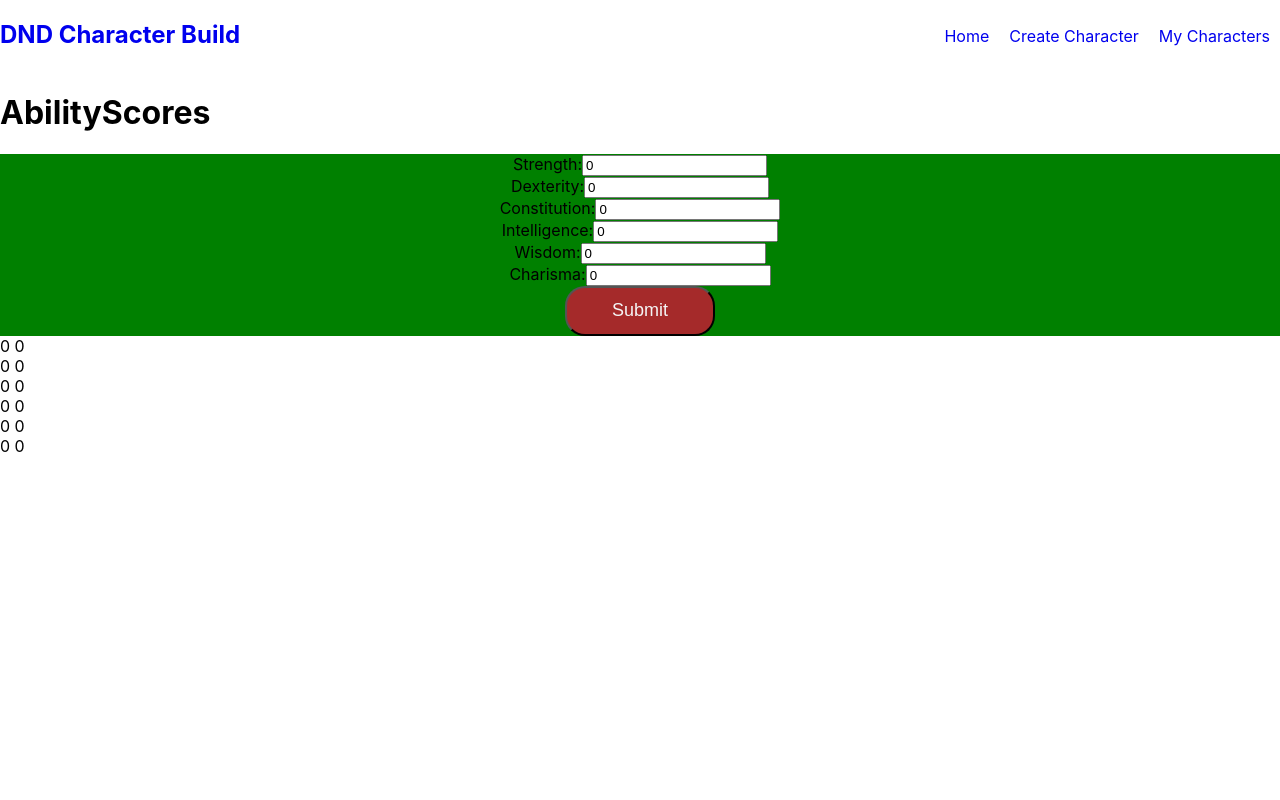
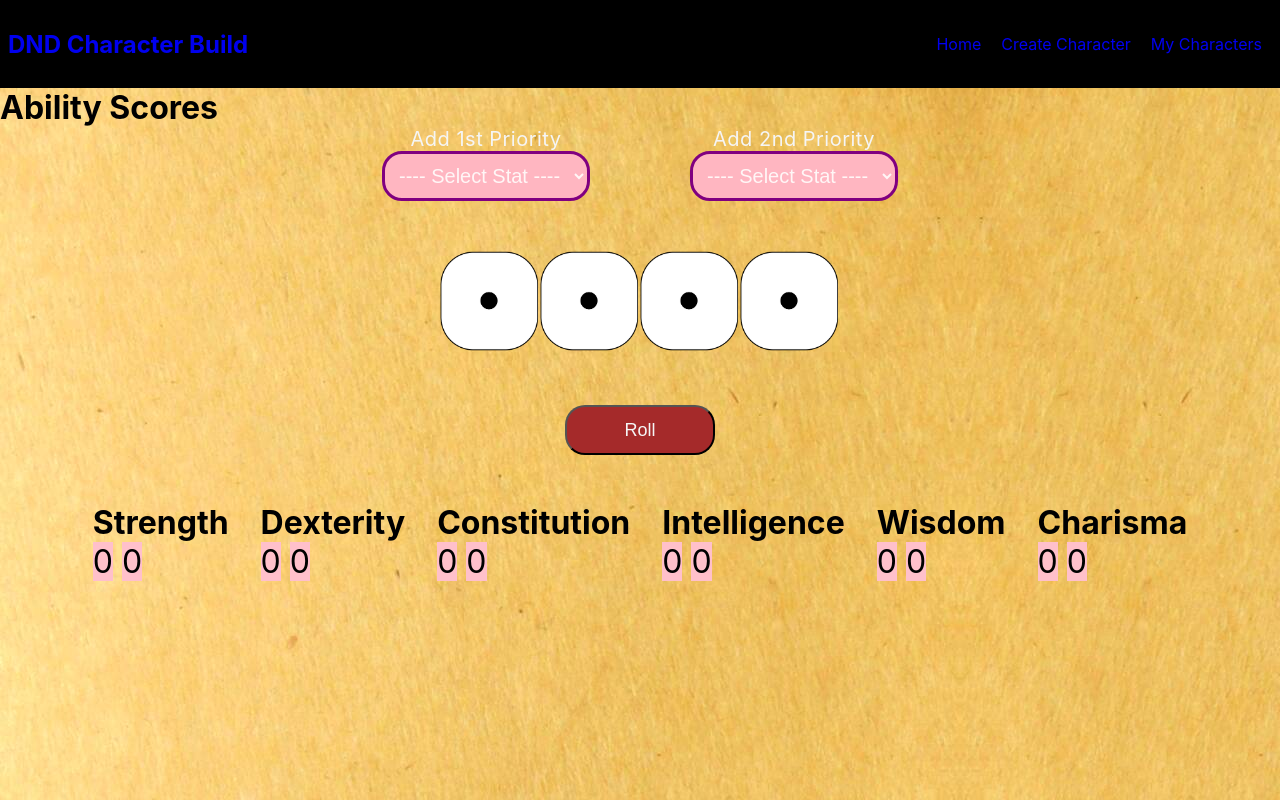
Before and after one commit to Ani-Utkin/DND-character-building, a React (Create React App) app in the folder dnd-character-react/: page /Create in a window 1280 px wide. Built offline with nearby package versions, Linux system fonts and the light colour scheme; the HTML template or start-up script is replaced by a standard one.

Commit message:
Added css styles to the home page and ability score form

```diff
--- a/dnd-character-react/src/App.css
+++ b/dnd-character-react/src/App.css
@@ -10,11 +10,22 @@ html {
 body{
   padding: 0;
   margin: 0;
+  background-image: url(images/background.jpg);
+  background-color: #cccccc;
+}
+
+h1, h2, h3, h4, p {
+  padding: 0;
+  margin: 0;
 }
 
 nav{
   display: flex;
   justify-content: space-between;
+  background-color: black;
+  align-items: center;
+  color: white;
+  padding: 0.5rem;
 }
 
 nav > ul{
@@ -31,7 +42,12 @@ a {
 }
 
 a:visited{
-  color: black;
+  color: white;
+}
+
+a:hover{
+  color: red;
+  /*text-decoration: underline red;*/
 }
 
 li{
--- a/dnd-character-react/src/App.js
+++ b/dnd-character-react/src/App.js
@@ -3,7 +3,6 @@ import { BrowserRouter, Routes, Route } from "react-router-dom";
 import CharacterList from './pages/CharacterList/CharacterList';
 import Home from './pages/Home';
 import Layout from './pages/Layout';
-import AbilityScores from './pages/CreateCharacter/AbilityScores';
 import ScoresForm from './pages/CreateCharacter/ScoresForm';
 
 function App() {
@@ -14,8 +13,8 @@ function App() {
           <Route path="/" element={<Layout />}>
             <Route path="/" element={<Home />} />
             <Route path="CharacterList" element={<CharacterList />} />
-            <Route path="Create" element={< AbilityScores/>} />
-            <Route path="Roll" element={<ScoresForm/>} />
+            {/* <Route path="Create" element={< AbilityScores/>} /> */}
+            <Route path="Create" element={<ScoresForm/>} />
           </Route>
         </Routes>
       </BrowserRouter>
--- a/dnd-character-react/src/pages/CreateCharacter/AbilityScores.js
+++ b/dnd-character-react/src/pages/CreateCharacter/AbilityScores.js
@@ -1,62 +1,10 @@
-import React from "react";
+import React, { Component } from 'react';
 
-export default class AbilityScores extends React.Component{
-
-
-    constructor(props){
-
-        super(props);
-
-        this.state = {
-            str: 0,
-            dex: 0,
-            con: 0,
-            int: 0,
-            wis: 0,
-            char: 0,
-
-            strMod: 0,
-            dexMod: 0,
-            conMod: 0,
-            intMod: 0,
-            wisMod: 0,
-            charMod: 0,
-        };
-
-        this.onSubmit = this.onSubmit.bind(this)
-        this.modifierAdjuster = this.modifierAdjuster.bind(this);
-
-
-    }
-
-    onSubmit(event){
-
-        event.preventDefault();
-
-        this.setState({
-
-            str: event.target[0].value,
-            dex: event.target[1].value,
-            con: event.target[2].value,
-            int: event.target[3].value,
-            wis: event.target[4].value,
-            char: event.target[5].value,
-
-        });
-
-        this.setState({
-            strMod: this.modifierAdjuster(event.target[0].value),
-            dexMod: this.modifierAdjuster(event.target[1].value),
-            conMod: this.modifierAdjuster(event.target[2].value),
-            intMod: this.modifierAdjuster(event.target[3].value),
-            wisMod: this.modifierAdjuster(event.target[4].value),
-            charMod: this.modifierAdjuster(event.target[5].value),
-        });
-
-    }
-
+class AbilityScores extends Component{
 
     modifierAdjuster = (score) => {
+
+        if(score === 0 || score === undefined) return 0;
 
         score = parseInt(score);
 
@@ -113,52 +61,39 @@ export default class AbilityScores extends React.Component{
     }
 
     render(){
+        let {str, dex, con, int, wis, char, strMod, dexMod, conMod, intMod, wisMod, charMod, } = this.props;
         return(
             <>
-                <h1>AbilityScores</h1>
+                <div className='ability-scores'>
 
-                <form onSubmit={this.onSubmit}>
-                    <label>
-                        Strength:
-                        <input name="str" type="number" defaultValue={this.state.str} />
-                    </label>
+                <div className='scores'><h4>Strength</h4><span>{str}</span>{" "}<span>{strMod}</span></div>
+                <div className='scores'><h4>Dexterity</h4><span>{dex}</span>{" "}<span>{dexMod}</span></div>
+                <div className='scores'><h4>Constitution</h4><span>{con}</span>{" "}<span>{conMod}</span></div>
+                <div className='scores'><h4>Intelligence</h4><span>{int}</span>{" "}<span>{intMod}</span></div>
+                <div className='scores'><h4>Wisdom</h4><span>{wis}</span>{" "}<span>{wisMod}</span></div>
+                <div className='scores'><h4>Charisma</h4><span>{char}</span>{" "}<span>{charMod}</span></div>
 
-                    <label>
-                        Dexterity:
-                        <input name="dex" type="number" defaultValue={this.state.dex} />
-                    </label>
-
-                    <label>
-                        Constitution:
-                        <input name="con" type="number" defaultValue={this.state.con} />
-                    </label>
-
-                    <label>
-                        Intelligence:
-                        <input name="int" type="number" defaultValue={this.state.int} />
-                    </label>
-
-                    <label>
-                        Wisdom:
-                        <input name="wis" type="number" defaultValue={this.state.wis} />
-                    </label>
-                    <label>
-                        Charisma:
-                        <input name="char" type="number" defaultValue={this.state.char}/>
-                    </label>
-
-                    <button type="submit">Submit</button>
-                </form>
-
-                <div><span>{this.state.str}</span>{" "}<span>{this.state.strMod}</span></div>
-                <div><span>{this.state.dex}</span>{" "}<span>{this.state.dexMod}</span></div>
-                <div><span>{this.state.con}</span>{" "}<span>{this.state.conMod}</span></div>
-                <div><span>{this.state.int}</span>{" "}<span>{this.state.intMod}</span></div>
-                <div><span>{this.state.wis}</span>{" "}<span>{this.state.wisMod}</span></div>
-                <div><span>{this.state.char}</span>{" "}<span>{this.state.charMod}</span></div>
-
+                </div>
             </>
         );
     }
+}
 
-}
+AbilityScores.defaultProps = {
+    str: 0,
+    dex: 0,
+    con: 0,
+    int: 0,
+    wis: 0,
+    char: 0,
+
+    strMod: 0,
+    dexMod: 0,
+    conMod: 0,
+    intMod: 0,
+    wisMod: 0,
+    charMod: 0,
+  };
+
+
+export default AbilityScores;
--- a/dnd-character-react/src/pages/CreateCharacter/ScoresForm.css
+++ b/dnd-character-react/src/pages/CreateCharacter/ScoresForm.css
@@ -3,7 +3,6 @@ form{
     flex-direction: column;
     justify-content: center;
     align-items: center;
-    background-color: green;
 }
 
 form > div{
@@ -56,3 +55,21 @@ button{
     border-radius: 20px;
     cursor: pointer;
 }
+
+.ability-scores{
+    display: flex;
+    flex-direction: row;
+
+    justify-content: center;
+    align-items: center;
+    margin-top: 2rem;
+    font-size: 2rem;
+}
+
+.ability-scores > div{
+    margin: 1rem;
+}
+
+.ability-scores > div > span{
+    background-color: pink;
+}
--- a/dnd-character-react/src/pages/CreateCharacter/ScoresForm.js
+++ b/dnd-character-react/src/pages/CreateCharacter/ScoresForm.js
@@ -1,5 +1,6 @@
 import {useState} from "react";
 import "./ScoresForm.css";
+import AbilityScores from "./AbilityScores";
 
 const ScoresForm = () => {
 
@@ -15,14 +16,14 @@ const ScoresForm = () => {
         "constitution": 0
     };
 
-    var dice_rolls = [
-        "../../images/dice_sides_1.png",
-        "../../images/dice_sides_2.png",
-        "../../images/dice_sides_3.png",
-        "../../images/dice_sides_4.png",
-        "../../images/dice_sides_5.png",
-        "../../images/dice_sides_6.png"
-    ];
+    // var dice_rolls = [
+    //     "../../images/dice_sides_1.png",
+    //     "../../images/dice_sides_2.png",
+    //     "../../images/dice_sides_3.png",
+    //     "../../images/dice_sides_4.png",
+    //     "../../images/dice_sides_5.png",
+    //     "../../images/dice_sides_6.png"
+    // ];
 
 
     const diceDisplay = () =>{
@@ -80,6 +81,9 @@ const ScoresForm = () => {
 
 
                 </form>
+
+                <AbilityScores />
+
             </section>
         </>
     );
--- /dev/null
+++ b/dnd-character-react/src/pages/Home.css
@@ -0,0 +1,23 @@
+section.home{
+    display: flex;
+    flex-direction: column;
+    justify-content: center;
+    align-items: center;
+    flex-wrap: wrap;
+    margin-top: 10%;
+}
+
+span.home-content > h1, span.home-content > p{
+    color: rgb(251, 161, 161);
+}
+
+span.home-content{
+    display: flex;
+    flex-direction: column;
+    align-items: center;
+    background-color: tomato;
+    border: red solid .25rem;
+    border-radius: .5rem;
+    font-size: 2rem;
+    padding:2.5rem;
+}
--- a/dnd-character-react/src/pages/Home.js
+++ b/dnd-character-react/src/pages/Home.js
@@ -1,7 +1,14 @@
+import "./Home.css";
+
 const Home = () =>{
     return(
         <>
-            <h1>This is the Home Page</h1>
+            <section className="home">
+            <span className="home-content">
+            <h1>DND Character Creator</h1>
+            <p>For all your player creation needs.</p>
+            </span>
+            </section>
         </>
     );
 }
```
Also changed, not shown: dnd-character-react/src/images/background.jpg (added).
